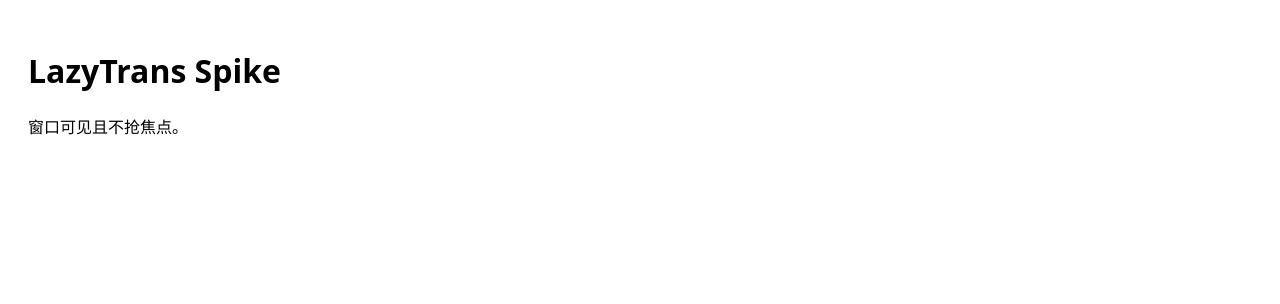
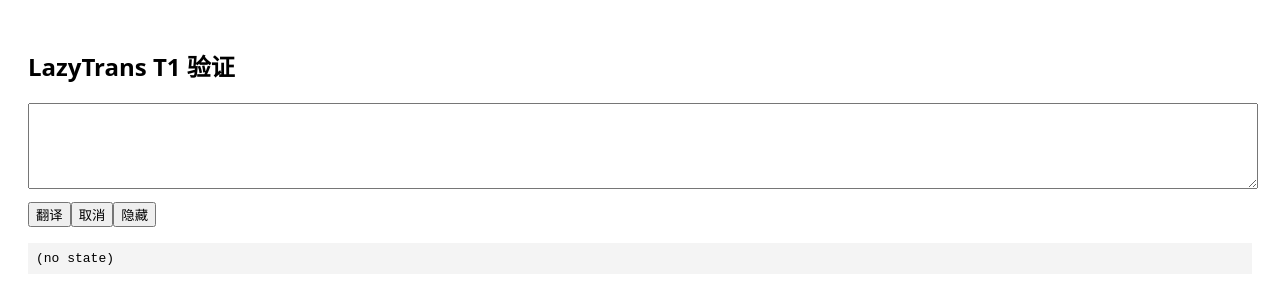
Before and after one commit to hiyongliz/lazytrans, a React (Vite) app in the folder tauri/: page / in a window 1280 px wide. Shown: the top 304 px of the page. Built offline with nearby package versions, Linux system fonts and the light colour scheme.

Commit message:
feat(tauri): 阶段 1 主链路打通 (lazy-trans bridge + 端到端翻译)

```diff
--- /dev/null
+++ b/tauri/src/lib/lazy-trans.ts
@@ -0,0 +1,45 @@
+import { invoke } from '@tauri-apps/api/core'
+import { listen, type UnlistenFn } from '@tauri-apps/api/event'
+import type {
+  ApiSettings, HistoryEntry, Preferences, TranslationState
+} from './types'
+
+type Unsubscribe = () => void
+
+function subscribe<T>(name: string, cb: (payload: T) => void): Unsubscribe {
+  let unlisten: UnlistenFn | undefined
+  let cancelled = false
+  listen<T>(name, (event) => cb(event.payload)).then((fn) => {
+    if (cancelled) fn(); else unlisten = fn
+  })
+  return () => { cancelled = true; unlisten?.() }
+}
+
+export const lazyTrans = {
+  onTranslationUpdate: (cb: (s: TranslationState) => void) =>
+    subscribe('translation:update', cb),
+  onOpenSettingsRequest: (cb: () => void) =>
+    subscribe<null>('app:open-settings-request', () => cb()),
+
+  translateInput:        (text: string) => invoke<void>('translate_input', { text }),
+  cancelTranslation:     ()             => invoke<void>('cancel_translation'),
+  updateManualInput:     (text: string) => invoke<void>('update_manual_input', { text }),
+  hideWindow:            ()             => invoke<void>('hide_window'),
+  getApiSettings:        ()             => invoke<ApiSettings>('get_api_settings'),
+  saveApiSettings:       (s: ApiSettings) => invoke<ApiSettings>('save_api_settings', { settings: s }),
+  testApiSettings:       (s: ApiSettings) => invoke<{ ok: boolean }>('test_api_settings', { settings: s }),
+  openAccessibilitySettings: () => invoke<void>('open_accessibility_settings'),
+  listHistory:           ()             => invoke<HistoryEntry[]>('list_history'),
+  clearHistory:          ()             => invoke<void>('clear_history'),
+  removeHistoryEntry:    (id: string)   => invoke<HistoryEntry[]>('remove_history_entry', { id }),
+  translateHistoryEntry: (id: string)   => invoke<void>('translate_history_entry', { id }),
+  getPreferences:        ()             => invoke<Preferences>('get_preferences'),
+  patchPreferences:      (patch: Partial<Preferences>) =>
+    invoke<Preferences>('patch_preferences', { patch })
+}
+
+declare global {
+  interface Window { lazyTrans: typeof lazyTrans }
+}
+
+window.lazyTrans = lazyTrans
--- /dev/null
+++ b/tauri/src/lib/types.ts
@@ -0,0 +1,36 @@
+export type TranslationStatus = 'idle' | 'loading' | 'success' | 'empty' | 'error' | 'cancelled'
+export type TranslationPhase = 'reading-selection' | 'translating'
+export type TranslateDirection = 'auto' | 'zh-en' | 'en-zh'
+
+export interface TranslationState {
+  status: TranslationStatus
+  phase?: TranslationPhase
+  sourceText: string
+  translatedText: string
+  errorMessage: string
+  errorCode?: string
+  shortcutLabel?: string
+  manualInputText?: string
+  phonetic?: string
+}
+
+export interface ApiSettings { apiKey: string; baseUrl: string; model: string }
+
+export interface HistoryEntry {
+  id: string
+  sourceText: string
+  translatedText: string
+  model: string
+  baseUrl: string
+  direction: TranslateDirection
+  createdAt: number
+}
+
+export type ThemePreference = 'system' | 'light' | 'dark'
+
+export interface Preferences {
+  theme: ThemePreference
+  manualDirection: TranslateDirection
+  recentModels: string[]
+  shortcutDowngradeAcknowledged: boolean
+}
--- a/tauri/src/main.tsx
+++ b/tauri/src/main.tsx
@@ -1,10 +1,30 @@
+import { useEffect, useState } from 'react'
 import ReactDOM from 'react-dom/client'
+import './lib/lazy-trans'
+import type { TranslationState } from './lib/types'
 
 function App() {
+  const [state, setState] = useState<TranslationState | null>(null)
+  const [input, setInput] = useState('')
+
+  useEffect(() => {
+    const unsub = window.lazyTrans.onTranslationUpdate(setState)
+    return unsub
+  }, [])
+
   return (
     <div style={{ padding: 20, fontFamily: 'system-ui' }}>
-      <h1>LazyTrans Spike</h1>
-      <p>窗口可见且不抢焦点。</p>
+      <h2>LazyTrans T1 验证</h2>
+      <textarea value={input} onChange={(e) => setInput(e.target.value)}
+        style={{ width: '100%', minHeight: 80 }} />
+      <div style={{ marginTop: 8 }}>
+        <button onClick={() => window.lazyTrans.translateInput(input)}>翻译</button>
+        <button onClick={() => window.lazyTrans.cancelTranslation()}>取消</button>
+        <button onClick={() => window.lazyTrans.hideWindow()}>隐藏</button>
+      </div>
+      <pre style={{ marginTop: 16, background: '#f4f4f4', padding: 8 }}>
+        {state ? JSON.stringify(state, null, 2) : '(no state)'}
+      </pre>
     </div>
   )
 }
```
